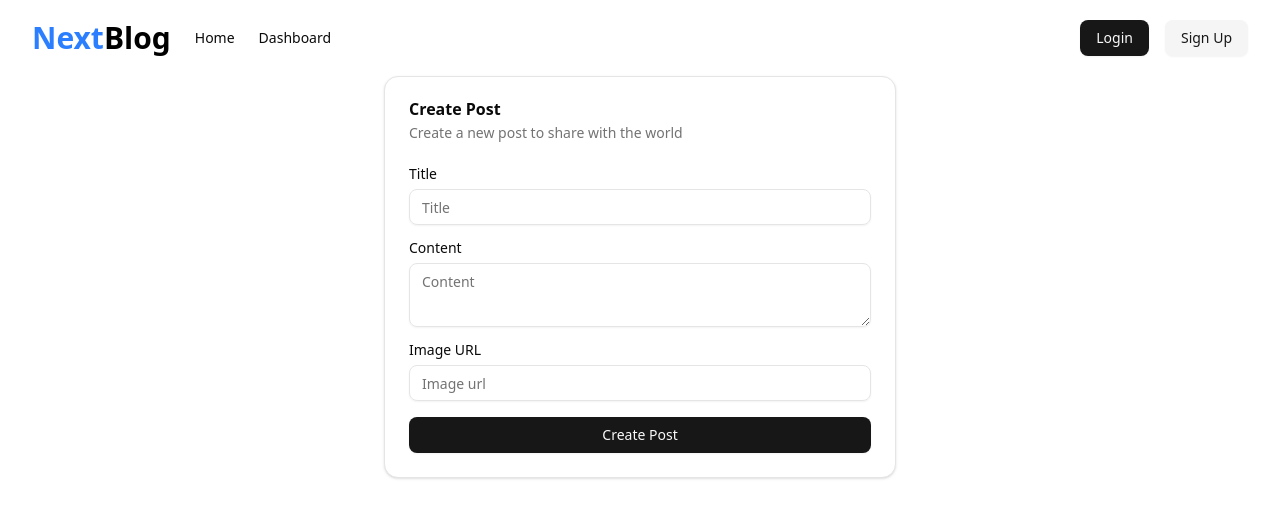
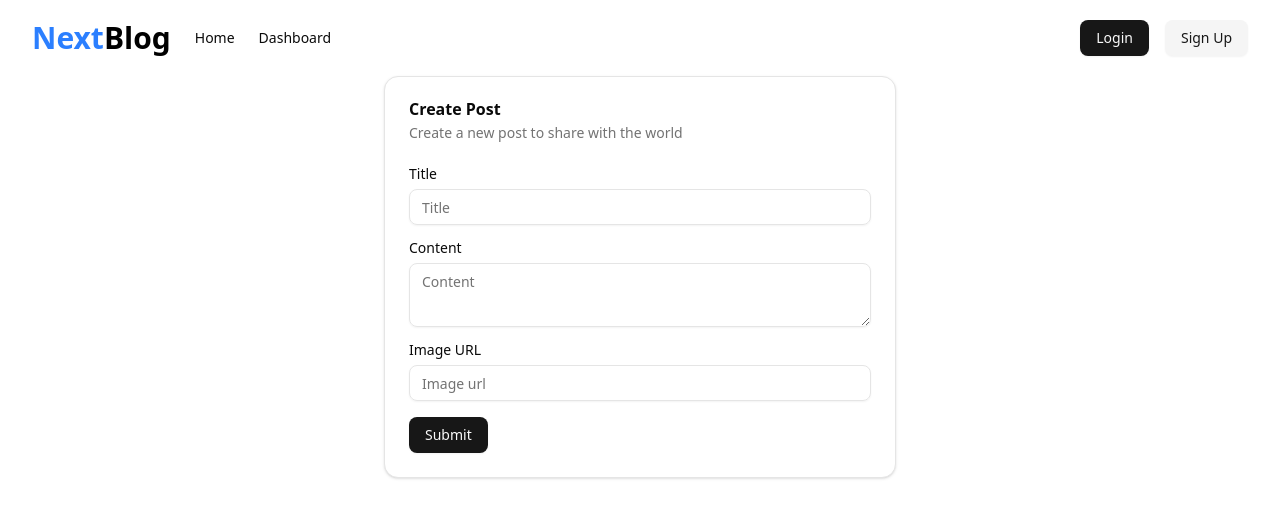
Before and after one commit to sasmithx/Next-Blog, a Next.js app: page /dashboard/create in a window 1280 px wide. Shown: the top 518 px of the page. Built offline with nearby package versions, Linux system fonts and the light colour scheme; no server answers.

Commit message:
Security Features Optimized

```diff
--- a/app/actions.ts
+++ b/app/actions.ts
@@ -8,11 +8,15 @@ export async function handleSubmission(formData: FormData) {
     const {getUser} = getKindeServerSession();
     const user = await getUser();
 
+    if(!user) {
+        return redirect("/api/auth/register");
+    }
+
     const title = formData.get('title')
     const content = formData.get('content')
     const url = formData.get('url')
 
-    const data = await prisma.blogPost.create({
+    await prisma.blogPost.create({
         data: {
             title: title as string,
             content: content as string,
--- a/app/dashboard/create/page.tsx
+++ b/app/dashboard/create/page.tsx
@@ -1,10 +1,9 @@
-"use client";
 import {Card, CardContent, CardDescription, CardHeader, CardTitle} from "@/components/ui/card";
 import {Label} from "@/components/ui/label";
 import { Input } from "@/components/ui/input"
 import {Textarea} from "@/components/ui/textarea";
-import {Button} from "@/components/ui/button";
 import {handleSubmission} from "@/app/actions";
+import {Submitbutton} from "@/components/general/Submitbutton";
 
 export default function CreateBlogroute() {
     return (
@@ -28,7 +27,8 @@ export default function CreateBlogroute() {
                            <Label>Image URL</Label>
                            <Input name="url" required type="url" placeholder="Image url" />
                        </div>
-                       <Button>Create Post</Button>
+
+                       <Submitbutton />
                    </form>
                </CardContent>
            </Card>
--- a/app/dashboard/page.tsx
+++ b/app/dashboard/page.tsx
@@ -5,6 +5,7 @@ import {getKindeServerSession} from "@kinde-oss/kinde-auth-nextjs/server";
 import {BlogPostCard} from "@/components/general/BlogPostCard";
 
 async function getData(userId: string) {
+    await new Promise((resolve) => setTimeout(resolve, 2000));
     const data = await prisma.blogPost.findMany({
         where: {
             authorId: userId,
--- a/components/general/Submitbutton.tsx
+++ b/components/general/Submitbutton.tsx
@@ -1,8 +1,15 @@
+"use client";
+
 import {Button} from "@/components/ui/button";
+import {useFormStatus} from "react-dom";
 
 export function Submitbutton() {
 
+    const {pending} = useFormStatus()
 
-
-    return <Button>Submit</Button>;
+    return (
+        <Button className="w-fit" type="submit" disabled={pending}>
+            {pending ? "Submitting" : "Submit"}
+        </Button>
+    );
 }
```
Also changed, not shown: middleware/middleware.ts (renamed from middleware.ts).
